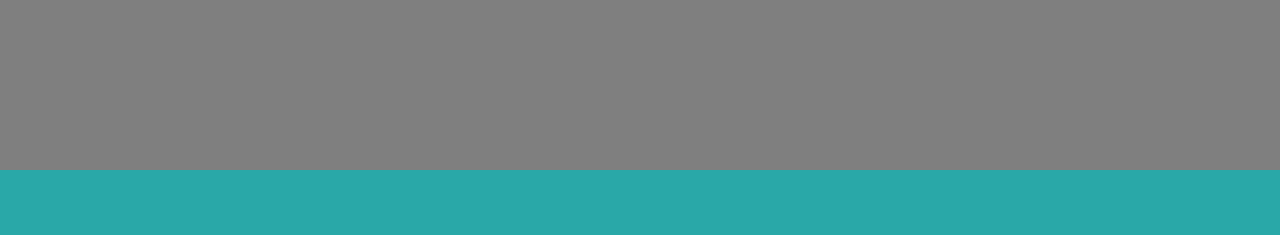
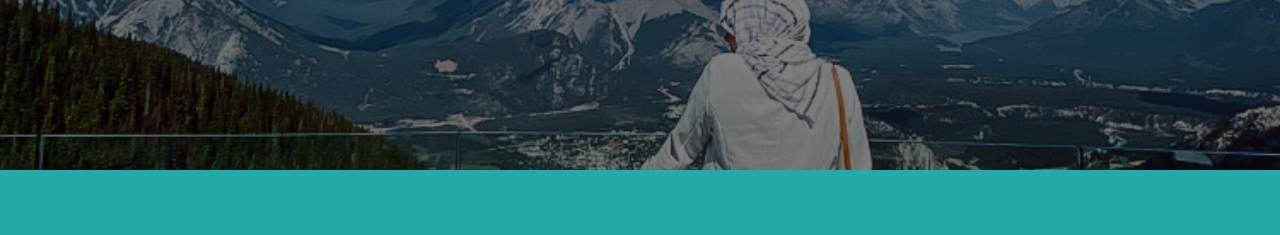
Before and after one commit to relkadr/relkadr, a plain HTML site: page index.html in a window 1280 px wide. Shown: the part 358-593 px from the top of the page. Drawn offline with Linux system fonts and the light colour scheme.

Commit message:
Update style.css

```diff
--- a/style.css
+++ b/style.css
@@ -32,7 +32,7 @@
   /* The hero image */
   .hero-image {
     /* Use "linear-gradient" to add a darken background effect to the image (photographer.jpg). This will make the text easier to read */
-    background-image: linear-gradient(rgba(0, 0, 0, 0.5), rgba(0, 0, 0, 0.5)), url("images/portfolioImage.jpg");
+    background-image: linear-gradient(rgba(0, 0, 0, 0.5), rgba(0, 0, 0, 0.5)), url("portfolioImage.jpg");
 
     /* Set a specific height */
     height: 60%;
```
